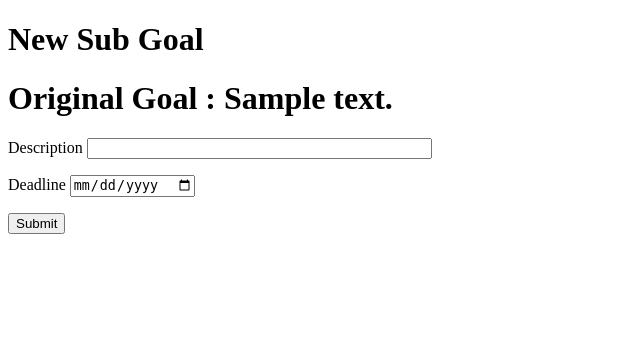
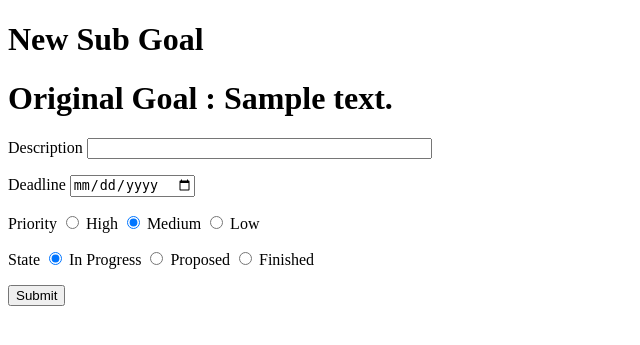
Before and after one commit to ingsoft-famaf/RandomTeam, a Django app: template GoalSetTracker/goal/templates/goal/new_sub_goal.html in a window 1280 px wide. Shown: the top 345 px of the page, without its empty margins (0-640 px from the left). Run offline with Django 3.2, Linux system fonts and the light colour scheme; data comes from the database, SQL or seed files in the repository; the template is opened without the code that fills it: most values are stand-ins (such as "Sample title", 1, 10 or a date in 2020).

Commit message:
Añadido Eliminar metas

```diff
--- /dev/null
+++ b/GoalSetTracker/goal/templates/goal/delete.html
@@ -0,0 +1,6 @@
+<h1>{{ goal.goal_text }}</h1>
+
+<h3>Are You sure that you want to delete this Goal?</h3>
+<form action="{% url 'delete_goal' goal.id %}" method="post">{% csrf_token %}
+    <input type="submit" value="Delete Goal" />
+</form>
--- a/GoalSetTracker/goal/templates/goal/detail.html
+++ b/GoalSetTracker/goal/templates/goal/detail.html
@@ -5,7 +5,7 @@
 <h3>State {{ goal.state }}</h3>
 <ul>
 {% for subgoal in goal.subgoal_set.all %}
-    <li>{{ subgoal.sub_goal_text }}</li>
+    <li>{{ subgoal.goal_text }}</li>
 {% endfor %}
 </ul>
 <h4>New Sub Goal</h4>
@@ -16,3 +16,7 @@
 <form action="{% url 'modify_goal' goal.id %}" method="get">
     <input type="submit" value="Modify Goal" />
 </form>
+<h4>Delete Goal</h4>
+<form action="{% url 'delete_goal' goal.id %}" method="get">
+    <input type="submit" value="Delete Goal" />
+</form>
--- a/GoalSetTracker/goal/templates/goal/new_sub_goal.html
+++ b/GoalSetTracker/goal/templates/goal/new_sub_goal.html
@@ -8,9 +8,18 @@
     <h1> Original Goal : {{goal.goal_text}} </h1>
   <body>
     <form action="{% url 'new_sub_goal' goal.id %}" method="post">{% csrf_token %}
-      <p> Description <input name="sub_goal_text" size=40> </p>
+      <p> Description <input name="goal_text" size=40> </p>
       <p> Deadline <input name="finish_date" size=40 type="date"> </p>
-      <input type="submit" value="Submit">
+      <p> Priority
+      <input type="radio" name="priority" value="H" > High
+      <input type="radio" name="priority" value="M"checked> Medium
+      <input type="radio" name="priority" value="L"> Low  </p>
+      <p> State
+      <input type="radio" name="state" value="PROGRESS" checked> In Progress
+      <input type="radio" name="state" value="PROPOS"> Proposed
+      <input type="radio" name="state" value="FINISH"> Finished </p>
+      <p> <input type="submit" value="Submit"> </p
     </form>
+
   </body>
 </html>
```
Also changed, not shown: GoalSetTracker/goal/views.py (+17 -2 lines), 1 other file.
